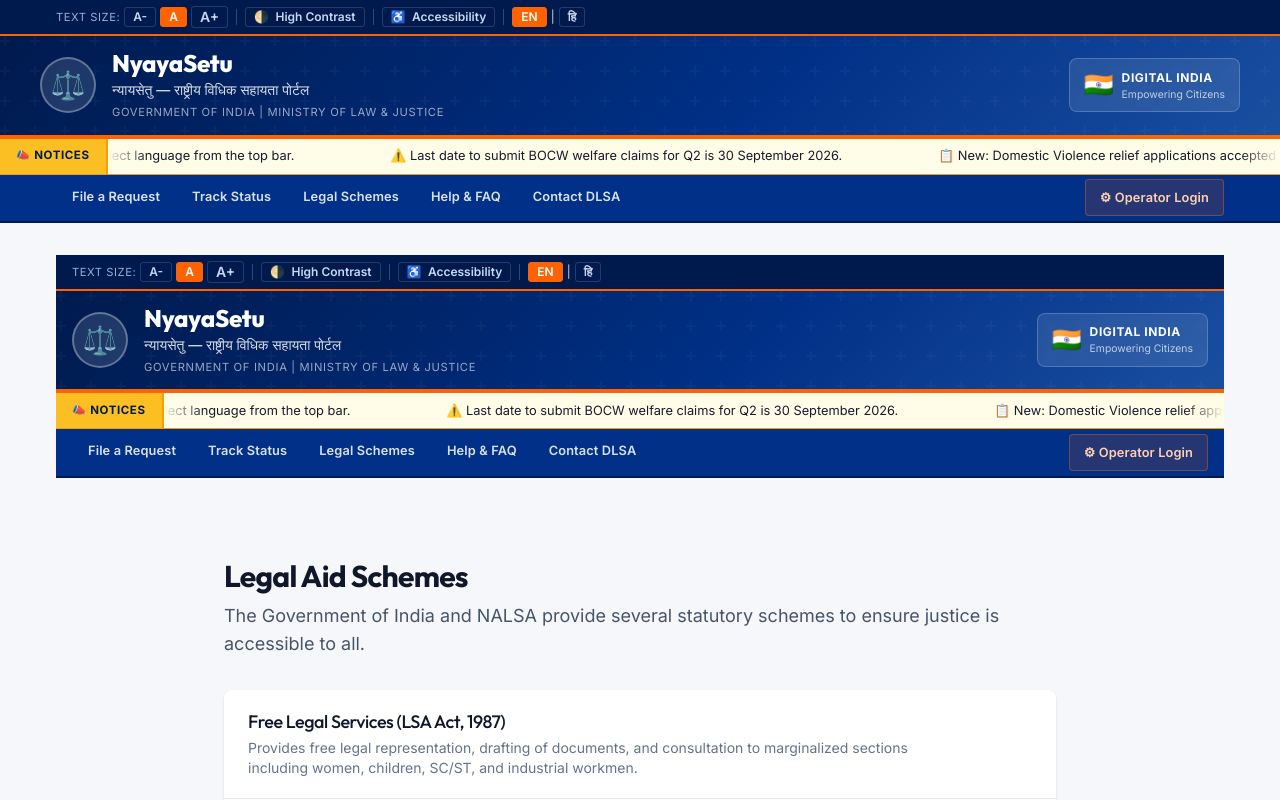
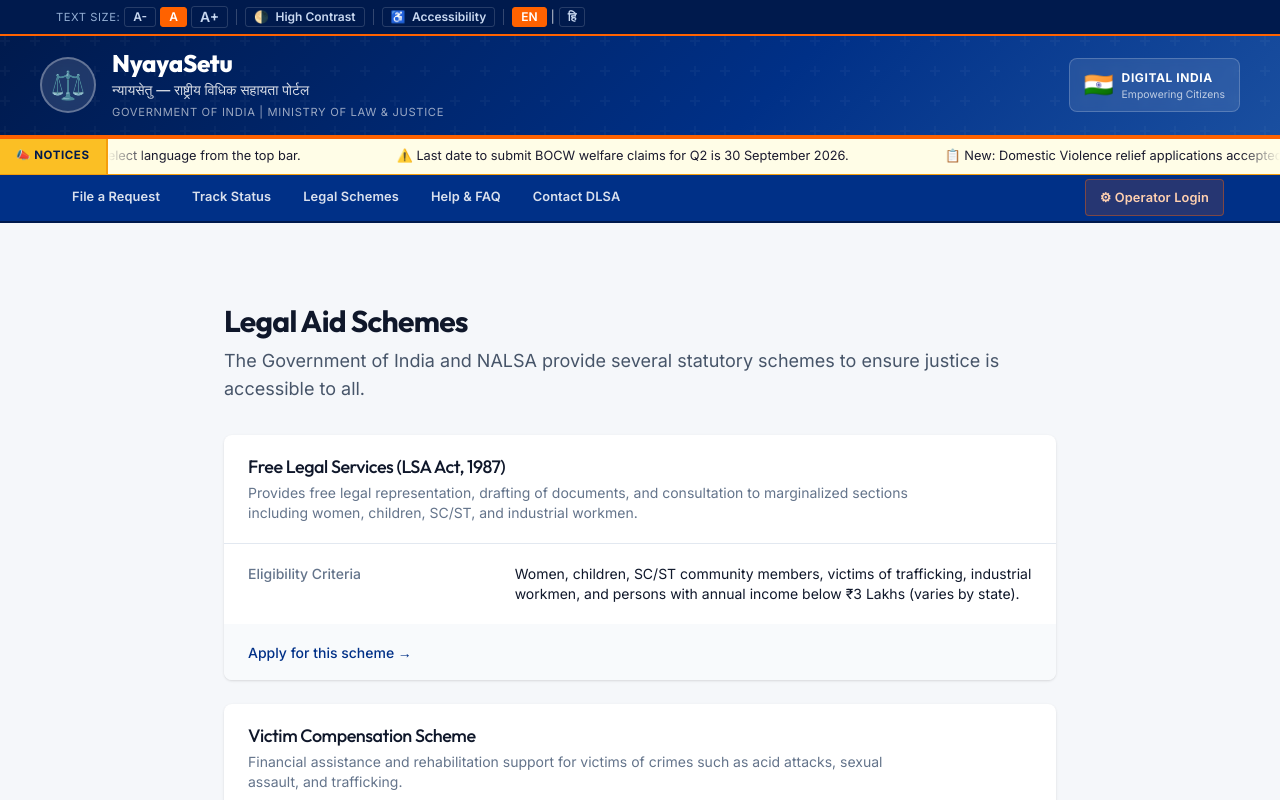
Before and after one commit to joyekansh/NyayaSetu, a Next.js app in the folder frontend/: page /schemes in a window 1280 px wide. Shown: the top 800 px of the page. Built offline with nearby package versions, Linux system fonts and the light colour scheme.

Commit message:
fix(frontend): remove duplicate GovShell wrapper from citizen pages

```diff
--- a/frontend/src/app/(citizen)/contact/page.tsx
+++ b/frontend/src/app/(citizen)/contact/page.tsx
@@ -1,4 +1,4 @@
-import GovShell from "@/components/GovShell";
+
 
 const OFFICES = [
   {
@@ -26,7 +26,7 @@
 
 export default function ContactPage() {
   return (
-    <GovShell>
+    <>
       <div className="max-w-4xl mx-auto py-12 px-4 sm:px-6 lg:px-8">
         <div className="mb-8">
           <h1 className="text-3xl font-bold text-slate-900">Contact DLSA</h1>
@@ -69,6 +69,6 @@
           ))}
         </div>
       </div>
-    </GovShell>
+    </>
   );
 }
--- a/frontend/src/app/(citizen)/faq/page.tsx
+++ b/frontend/src/app/(citizen)/faq/page.tsx
@@ -1,4 +1,4 @@
-import GovShell from "@/components/GovShell";
+
 
 const FAQS = [
   {
@@ -21,7 +21,7 @@
 
 export default function FAQPage() {
   return (
-    <GovShell>
+    <>
       <div className="max-w-3xl mx-auto py-12 px-4 sm:px-6 lg:px-8">
         <h1 className="text-3xl font-bold text-slate-900 mb-8">Frequently Asked Questions</h1>
 
@@ -38,6 +38,6 @@
           ))}
         </dl>
       </div>
-    </GovShell>
+    </>
   );
 }
--- a/frontend/src/app/(citizen)/schemes/page.tsx
+++ b/frontend/src/app/(citizen)/schemes/page.tsx
@@ -1,4 +1,3 @@
-import GovShell from "@/components/GovShell";
 import Link from "next/link";
 
 const SCHEMES = [
@@ -24,7 +23,7 @@
 
 export default function SchemesPage() {
   return (
-    <GovShell>
+    <>
       <div className="max-w-4xl mx-auto py-12 px-4 sm:px-6 lg:px-8">
         <div className="mb-8">
           <h1 className="text-3xl font-bold text-slate-900">Legal Aid Schemes</h1>
@@ -68,6 +67,6 @@
           ))}
         </div>
       </div>
-    </GovShell>
+    </>
   );
 }
--- a/frontend/src/app/(citizen)/status/page.tsx
+++ b/frontend/src/app/(citizen)/status/page.tsx
@@ -2,7 +2,6 @@
 
 import { useState, type FormEvent } from "react";
 import { useRouter } from "next/navigation";
-import GovShell from "@/components/GovShell";
 
 export default function StatusLandingPage() {
   const router = useRouter();
@@ -27,7 +26,7 @@
   }
 
   return (
-    <GovShell>
+    <>
       <div className="max-w-2xl mx-auto py-12 px-4 sm:px-6 lg:px-8">
         <div className="bg-white shadow sm:rounded-lg">
           <div className="px-4 py-5 sm:p-6">
@@ -67,6 +66,6 @@
           </div>
         </div>
       </div>
-    </GovShell>
+    </>
   );
 }
```
